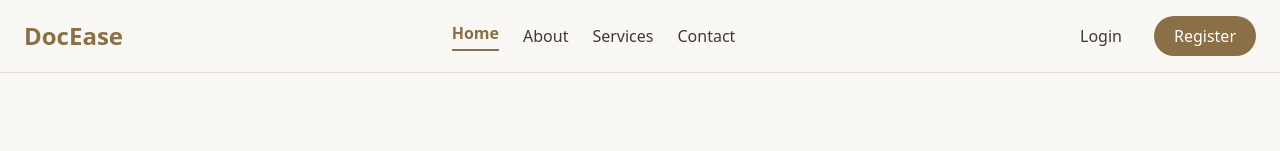
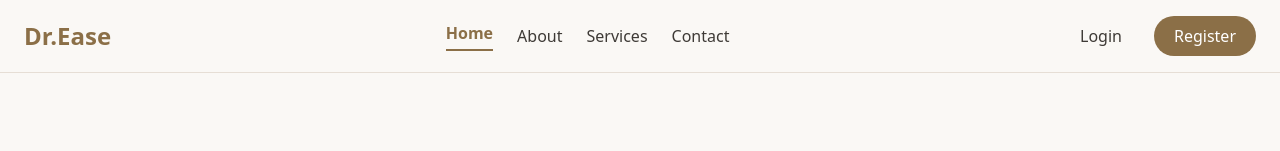
Before and after one commit to shettysatvikj/Doc-Ease, a React (Vite) app in the folder frontend/: page / in a window 1280 px wide. Shown: the top 151 px of the page. Built offline with nearby package versions, Linux system fonts and the light colour scheme.

Commit message:
Updated content / fixes

```diff
--- a/frontend/package.json
+++ b/frontend/package.json
@@ -11,6 +11,7 @@
   },
   "dependencies": {
     "axios": "^1.13.2",
+    "lucide-react": "^0.562.0",
     "react": "^19.2.0",
     "react-dom": "^19.2.0",
     "react-router-dom": "^7.11.0",
--- a/frontend/src/components/Navbar.jsx
+++ b/frontend/src/components/Navbar.jsx
@@ -78,7 +78,7 @@ const Navbar = () => {
 
         {/* Logo */}
         <Link to="/" className="text-2xl font-bold text-[#8B6F47]">
-          DocEase
+          Dr.Ease
         </Link>
 
         {/* Main Menu */}
```
Also changed, not shown: 2 other files (tests, documents, lock files or other folders).
